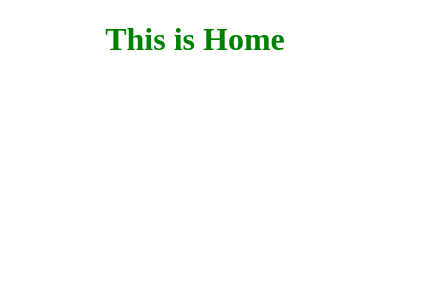
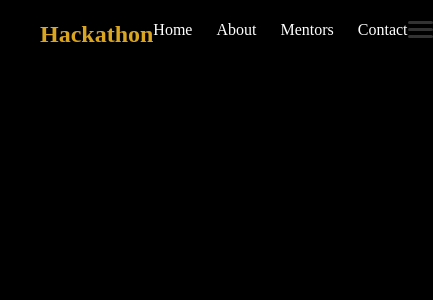
Before and after one commit to aysh-mzmdr/Student_Alumni_Platform, a React (Vite) app in the folder client/: page / in a window 390 px wide. Shown: the top 300 px of the page, 433 px wide, since content can reach past the window. Built offline with nearby package versions, Linux system fonts and the light colour scheme; no server answers.

Commit message:
Added navbar

```diff
--- a/client/src/HomePage/Home.jsx
+++ b/client/src/HomePage/Home.jsx
@@ -1,11 +1,31 @@
-import style from "./stylesheet.module.css"
+import styles from "./stylesheet.module.css";
+import { useEffect } from "react";
 
-function Home(){
+function Home() {
 
-    return(
-        <>
-            <h1 className={style.head}>This is Home</h1>
-        </>
+    useEffect(() => {
+        document.body.style.backgroundColor = "rgb(0, 0, 0)";
+
+        return () => {
+            document.body.style.backgroundColor = "";
+        }
+    }, {});
+
+    return (
+        <nav className={styles.navbar}>
+            <div className={styles.logo}>Hackathon</div>
+            <div className={`${styles.navLinks} ${open ? styles.open : ''}`}>
+                <a href="/">Home</a>
+                <a href="/about">About</a>
+                <a href="/mentors">Mentors</a>
+                <a href="/contact">Contact</a>
+            </div>
+            <div className={styles.hamburger} onClick={() => setOpen(!open)}>
+                <span className={styles.bar}></span>
+                <span className={styles.bar}></span>
+                <span className={styles.bar}></span>
+            </div>
+        </nav>
     )
 }
 
--- a/client/src/HomePage/stylesheet.module.css
+++ b/client/src/HomePage/stylesheet.module.css
@@ -2,3 +2,66 @@
     color: green;
     text-align: center;
 }
+
+.navbar {
+    display: flex;
+    justify-content: space-between;
+    align-items: right;
+    background: rgb(0, 0, 0);
+    padding: 0.8rem 2rem;
+    position: relative;
+}
+
+.logo {
+    font-size: 1.5rem;
+    font-weight: bold;
+    color: goldenrod;
+}
+
+.navLinks {
+    display: flex;
+    gap: 1.5rem;
+}
+
+.navLinks a {
+    text-decoration: none;
+    color: #ffffff;
+    font-weight: 500;
+}
+
+.hamburger {
+    display: none;
+    flex-direction: column;
+    cursor: pointer;
+    gap: 4px;
+}
+
+.bar {
+    width: 25px;
+    height: 3px;
+    background-color: #333;
+    border-radius: 2px;
+}
+
+/* Mobile View */
+@media screen and (max-width: 768px) {
+    .hamburger {
+        display: flex;
+    }
+
+    .nav-links {
+        position: absolute;
+        top: 60px;
+        right: 0;
+        background: #f5f5f5;
+        flex-direction: column;
+        align-items: flex-start;
+        padding: 1rem 2rem;
+        display: none;
+        width: 100%;
+    }
+
+    .nav-links.open {
+        display: flex;
+    }
+}
```
